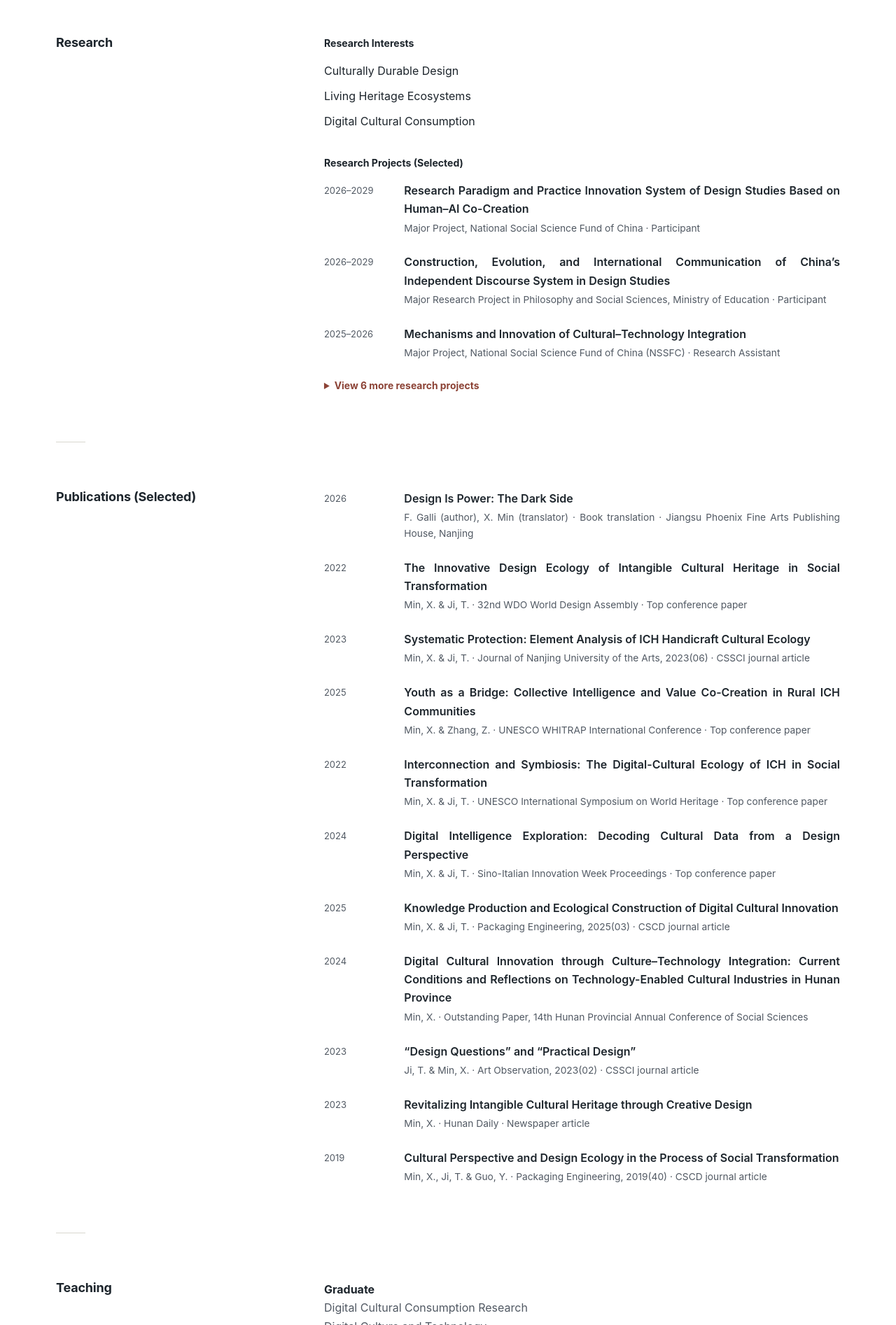
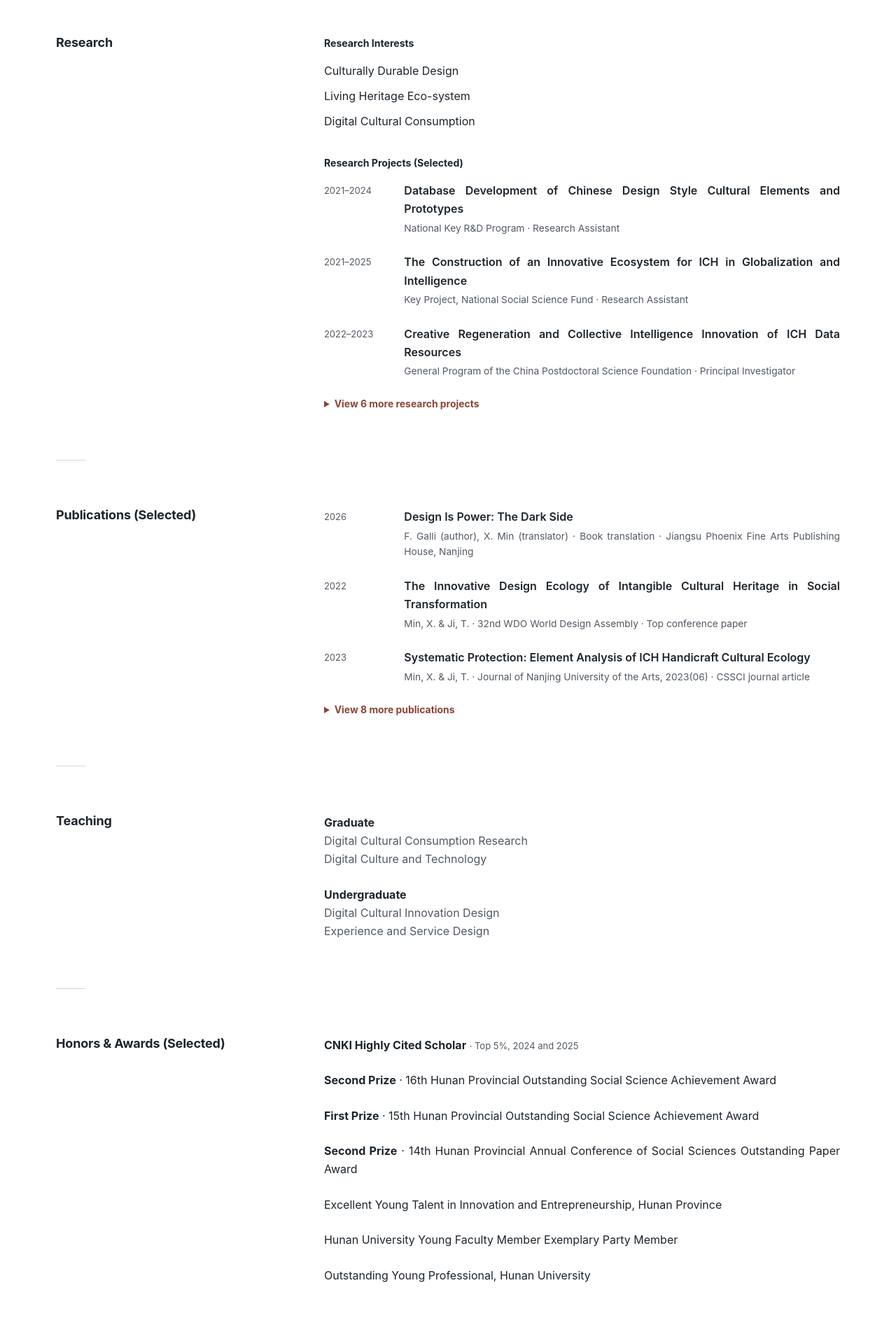
Before and after one commit to academic-profile/xiaolei-min, a plain HTML site: page index.html in a window 1280 px wide. Shown: the part 1880-3773 px from the top of the page at 70% size. Drawn offline with Linux system fonts and the light colour scheme.

Commit message:
Sort research projects chronologically and collapse older publications

```diff
--- a/index.html
+++ b/index.html
@@ -101,33 +101,37 @@
 <h3 class="subhead" style="margin-top:0">Research Interests</h3>
 <ul class="topics">
 <li>Culturally Durable Design</li>
-<li>Living Heritage Ecosystems</li>
+<li>Living Heritage Eco-system</li>
 <li>Digital Cultural Consumption</li>
 </ul>
 <h3 class="subhead">Research Projects (Selected)</h3>
 <ul class="rows">
-<li class="entry"><span class="meta">2026–2029</span><div><strong>Research Paradigm and Practice Innovation System of Design Studies Based on Human–AI Co-Creation</strong><small>Major Project, National Social Science Fund of China · Participant</small></div></li>
-<li class="entry"><span class="meta">2026–2029</span><div><strong>Construction, Evolution, and International Communication of China’s Independent Discourse System in Design Studies</strong><small>Major Research Project in Philosophy and Social Sciences, Ministry of Education · Participant</small></div></li>
-<li class="entry"><span class="meta">2025–2026</span><div><strong>Mechanisms and Innovation of Cultural–Technology Integration</strong><small>Major Project, National Social Science Fund of China (NSSFC) · Research Assistant</small></div></li>
+<li class="entry"><span class="meta">2021–2024</span><div><strong>Database Development of Chinese Design Style Cultural Elements and Prototypes</strong><small>National Key R&amp;D Program · Research Assistant</small></div></li>
+<li class="entry"><span class="meta">2021–2025</span><div><strong>The Construction of an Innovative Ecosystem for ICH in Globalization and Intelligence</strong><small>Key Project, National Social Science Fund · Research Assistant</small></div></li>
+<li class="entry"><span class="meta">2022–2023</span><div><strong>Creative Regeneration and Collective Intelligence Innovation of ICH Data Resources</strong><small>General Program of the China Postdoctoral Science Foundation · Principal Investigator</small></div></li>
 </ul>
 <details class="details"><summary>View 6 more research projects</summary>
 <ul class="rows">
+<li class="entry"><span class="meta">2022–2025</span><div><strong>The Cultural Ecology and Elements of ICH Handicrafts in Social Transformation</strong><small>Ministry of Education Humanities and Social Sciences Project · Principal Investigator</small></div></li>
+<li class="entry"><span class="meta">2023–2024</span><div><strong>Digital Collection and Interactive Experience Training for Arts and Crafts</strong><small>National Arts Fund · Research Assistant</small></div></li>
 <li class="entry"><span class="meta">2024–2025</span><div><strong>Service System Experience Upgrade Design for Marketing and Client</strong><small>Keeson Enterprise Cooperation Project · Principal Investigator</small></div></li>
-<li class="entry"><span class="meta">2023–2024</span><div><strong>Digital Collection and Interactive Experience Training for Arts and Crafts</strong><small>National Arts Fund · Research Assistant</small></div></li>
-<li class="entry"><span class="meta">2022–2025</span><div><strong>The Cultural Ecology and Elements of ICH Handicrafts in Social Transformation</strong><small>Ministry of Education Humanities and Social Sciences Project · Principal Investigator</small></div></li>
-<li class="entry"><span class="meta">2022–2023</span><div><strong>Creative Regeneration and Collective Intelligence Innovation of ICH Data Resources</strong><small>General Program of the China Postdoctoral Science Foundation · Principal Investigator</small></div></li>
-<li class="entry"><span class="meta">2021–2025</span><div><strong>The Construction of an Innovative Ecosystem for ICH in Globalization and Intelligence</strong><small>Key Project, National Social Science Fund · Research Assistant</small></div></li>
-<li class="entry"><span class="meta">2021–2024</span><div><strong>Database Development of Chinese Design Style Cultural Elements and Prototypes</strong><small>National Key R&amp;D Program · Research Assistant</small></div></li>
+<li class="entry"><span class="meta">2025–2026</span><div><strong>Mechanisms and Innovation of Cultural–Technology Integration</strong><small>Major Project, National Social Science Fund of China (NSSFC) · Research Assistant</small></div></li>
+<li class="entry"><span class="meta">2026–2029</span><div><strong>Research Paradigm and Practice Innovation System of Design Studies Based on Human–AI Co-Creation</strong><small>Major Project, National Social Science Fund of China · Participant</small></div></li>
+<li class="entry"><span class="meta">2026–2029</span><div><strong>Construction, Evolution, and International Communication of China’s Independent Discourse System in Design Studies</strong><small>Major Research Project in Philosophy and Social Sciences, Ministry of Education · Participant</small></div></li>
 </ul>
 </details>
 </div>
 </section>
 <section class="section" id="publications">
 <h2>Publications (Selected)</h2>
-<div><ul class="rows">
+<div>
+<ul class="rows">
 <li class="entry"><span class="meta">2026</span><div><strong>Design Is Power: The Dark Side</strong><small>F. Galli (author), X. Min (translator) · Book translation · Jiangsu Phoenix Fine Arts Publishing House, Nanjing</small></div></li>
 <li class="entry"><span class="meta">2022</span><div><strong>The Innovative Design Ecology of Intangible Cultural Heritage in Social Transformation</strong><small>Min, X. &amp; Ji, T. · 32nd WDO World Design Assembly · Top conference paper</small></div></li>
 <li class="entry"><span class="meta">2023</span><div><strong>Systematic Protection: Element Analysis of ICH Handicraft Cultural Ecology</strong><small>Min, X. &amp; Ji, T. · Journal of Nanjing University of the Arts, 2023(06) · CSSCI journal article</small></div></li>
+</ul>
+<details class="details"><summary>View 8 more publications</summary>
+<ul class="rows">
 <li class="entry"><span class="meta">2025</span><div><strong>Youth as a Bridge: Collective Intelligence and Value Co-Creation in Rural ICH Communities</strong><small>Min, X. &amp; Zhang, Z. · UNESCO WHITRAP International Conference · Top conference paper</small></div></li>
 <li class="entry"><span class="meta">2022</span><div><strong>Interconnection and Symbiosis: The Digital-Cultural Ecology of ICH in Social Transformation</strong><small>Min, X. &amp; Ji, T. · UNESCO International Symposium on World Heritage · Top conference paper</small></div></li>
 <li class="entry"><span class="meta">2024</span><div><strong>Digital Intelligence Exploration: Decoding Cultural Data from a Design Perspective</strong><small>Min, X. &amp; Ji, T. · Sino-Italian Innovation Week Proceedings · Top conference paper</small></div></li>
@@ -136,7 +140,9 @@
 <li class="entry"><span class="meta">2023</span><div><strong>“Design Questions” and “Practical Design”</strong><small>Ji, T. &amp; Min, X. · Art Observation, 2023(02) · CSSCI journal article</small></div></li>
 <li class="entry"><span class="meta">2023</span><div><strong>Revitalizing Intangible Cultural Heritage through Creative Design</strong><small>Min, X. · Hunan Daily · Newspaper article</small></div></li>
 <li class="entry"><span class="meta">2019</span><div><strong>Cultural Perspective and Design Ecology in the Process of Social Transformation</strong><small>Min, X., Ji, T. &amp; Guo, Y. · Packaging Engineering, 2019(40) · CSCD journal article</small></div></li>
-</ul></div>
+</ul>
+</details>
+</div>
 </section>
 <section class="section" id="teaching">
 <h2>Teaching</h2>
```
